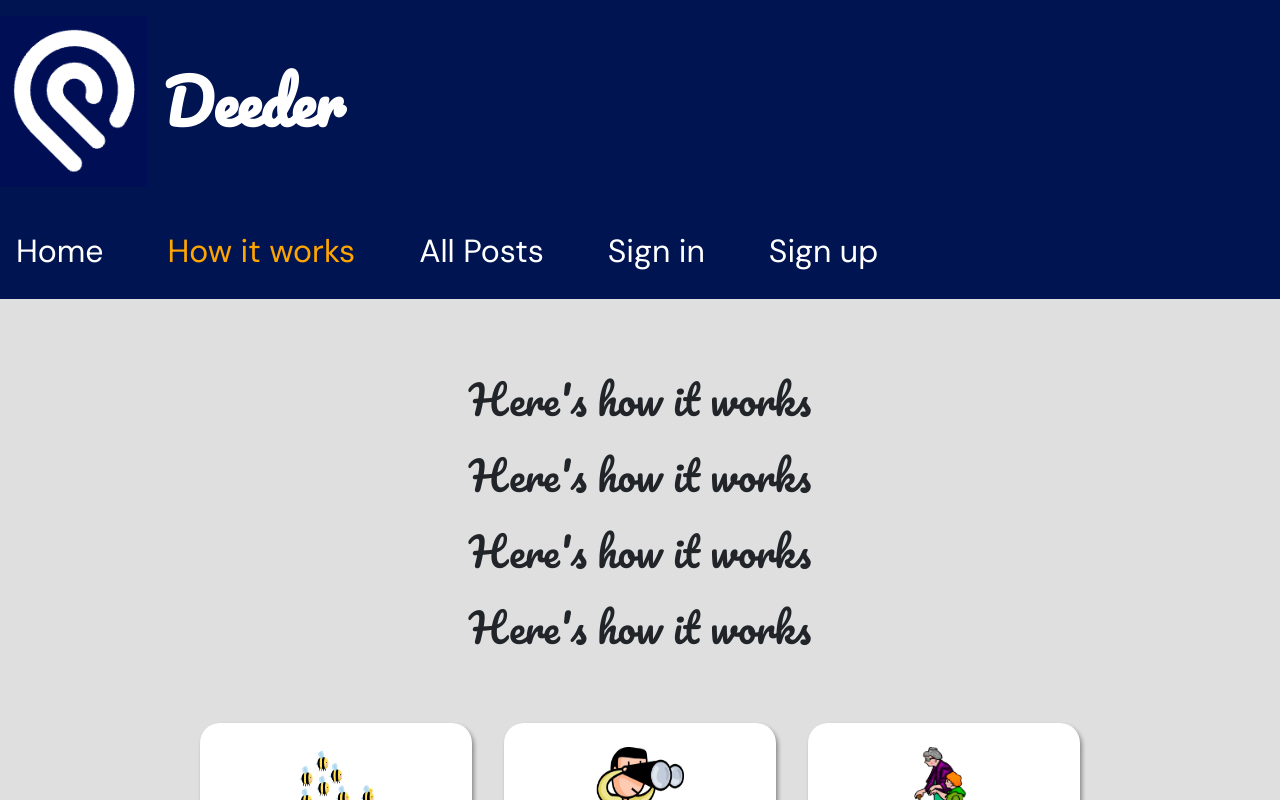
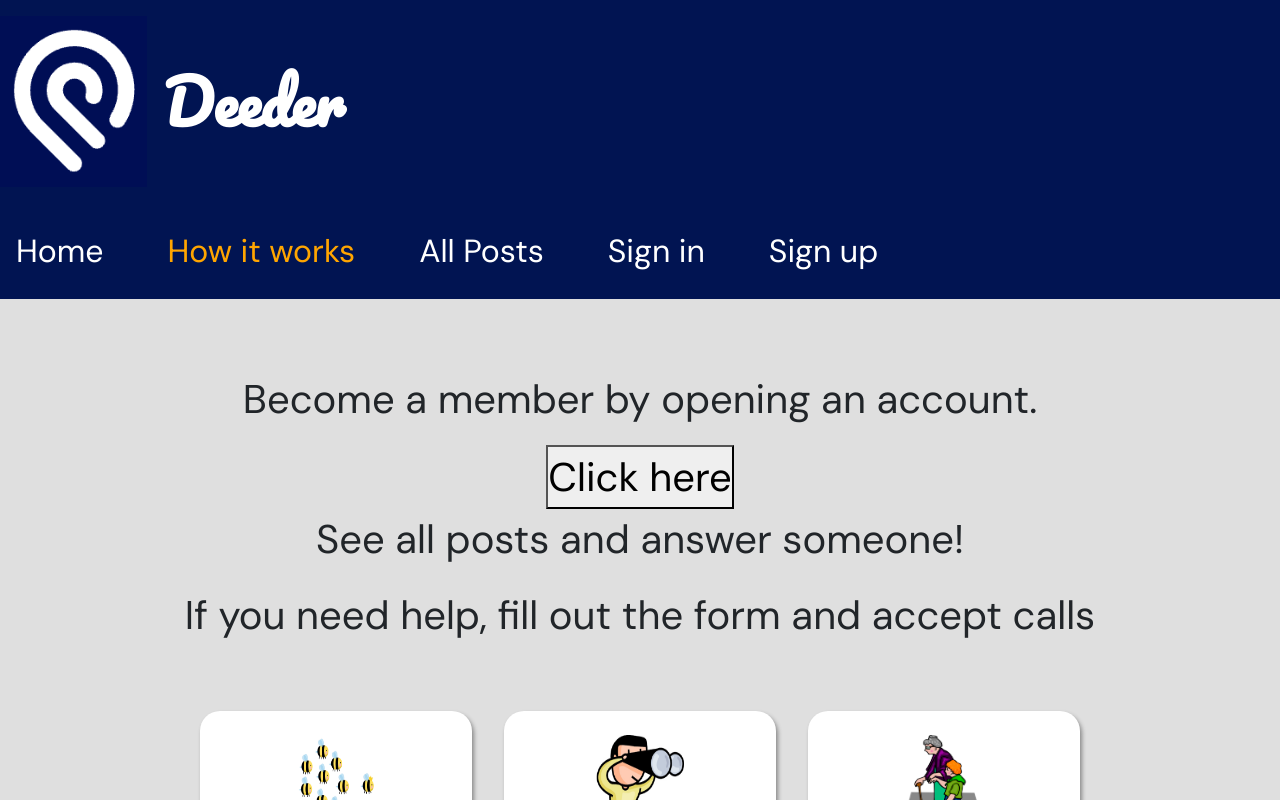
Before and after one commit to Andrea-Brezanova/deeder, a React (Create React App) app in the folder frontend/: page /about in a window 1280 px wide. Shown: the top 800 px of the page. Built offline with nearby package versions, Linux system fonts and the light colour scheme.

Commit message:
added user picture

```diff
--- a/frontend/src/App.css
+++ b/frontend/src/App.css
@@ -268,7 +268,7 @@ img {
 }
 
 .how-it-works {
-  font-family: "Pacifico", cursive;
+  font-family: "DM Sans", sans-serif;
   font-size: 40px;
   padding-top: 70px;
   padding-bottom: 50px;
@@ -562,19 +562,24 @@ select {
   justify-content: center;
   align-items: center;
   padding: 20px;
+  gap: 3rem;
 }
 
 .hearts {
   width: 100%;
   height: 15vh;
-  padding: 20px;
+  padding: 10px;
 }
 
 .hearts:hover {
   border: rgb(226, 230, 245);
   cursor: pointer;
+  transform: scale(1.8);
 }
 
+.profile-image {
+  max-width: 25%;
+}
 
 .one-post {
   border: 1px solid white;
@@ -583,7 +588,7 @@ select {
   font-family: "DM Sans", sans-serif;
   box-shadow: 2px 3px 4px #888888;
   overflow: scroll;
-  width: 1000px;
+  width: 1200px;
   min-height: 200px;
   display: flex;
   justify-content: center;
@@ -596,10 +601,6 @@ select {
   cursor: pointer;
 }
 
-
-
-
-
 .post-info {
 
   padding: 2rem;
@@ -608,8 +609,8 @@ select {
   align-items: flex-start;
   font-size: 1rem;
   font-weight: bolder;
-  border-right: 1px solid black;
-  min-width: 35%;
+  border-right: 0.5px solid grey;
+  min-width: 30%;
 }
 
 .post-description {
@@ -700,7 +701,7 @@ select {
     width: 2;
   }
 }
-
+ /* ERROR HANDLING */
 .no-page {
 background-color: rgb(223, 223, 223);
 font-family: "Pacifico", cursive;
--- a/frontend/src/Components/About.js
+++ b/frontend/src/Components/About.js
@@ -9,10 +9,11 @@ export default function About() {
     <>
       <div>
       <div className="how-it-works">
-          <p>Here's how it works</p>
-          <p>Here's how it works</p>
-          <p>Here's how it works</p>
-          <p>Here's how it works</p>
+          <p>Become a member by opening an account.</p>
+          <button>Click here</button>
+          <p>See all posts and answer someone!</p>
+          <p>If you need help, fill out the form and accept calls</p>
+
 
         </div>
         <div className="grid-container">
--- a/frontend/src/Components/Home.js
+++ b/frontend/src/Components/Home.js
@@ -162,9 +162,9 @@ export default function Home() {
           <p>Why Deeder?</p>
         </div>
         <div>
-          <p>It's easy to use</p>
+          <p>Super easy to use</p>
           <p>Connects young and old</p>
-          <p>Security guaranteed! We verify our users so no need to worry.</p>
+          <p>We verify our users so no need to worry</p>
         </div>
       </div>
 
--- a/frontend/src/Components/OnePost.js
+++ b/frontend/src/Components/OnePost.js
@@ -4,18 +4,18 @@ import { useNavigate } from "react-router-dom";
 function OnePost({ post }) {
   const navigate = useNavigate();
 
+
   let newDate = new Date(post.date);
   console.log("new date", newDate);
+
+  console.log("here", post)
   return (
     <div className="post-and-heart">
       <div className="one-post">
         {post ? (
           <>
-          <img src={post.location}></img>
+            <img className="profile-image" src={post.author.picture} alt="profile-image" />
             <div className="post-info">
-              <p>
-                Category: {post.subcategory.name ? post.subcategory.name : ""}
-              </p>
               {
                 <p>
                   User's name:{" "}
@@ -28,8 +28,11 @@ function OnePost({ post }) {
                   {post.phoneNumber ? post.author.phoneNumber : ""}
                 </p>
               }
+              <p>City: {post.location}</p>
+              <p>
+                Category: {post.subcategory.name ? post.subcategory.name : ""}
+              </p>
               <p>Date: {newDate.toLocaleString()}</p>
-              <p>City: {post.location}</p>
             </div>
             <div className="post-description">
               <p>{post.body}</p>
@@ -41,7 +44,7 @@ function OnePost({ post }) {
       </div>
       <div>
         <img
-        /* <Link to="/protected/answer">
+          /* <Link to="/protected/answer">
            img
         </Link>
         */
```
